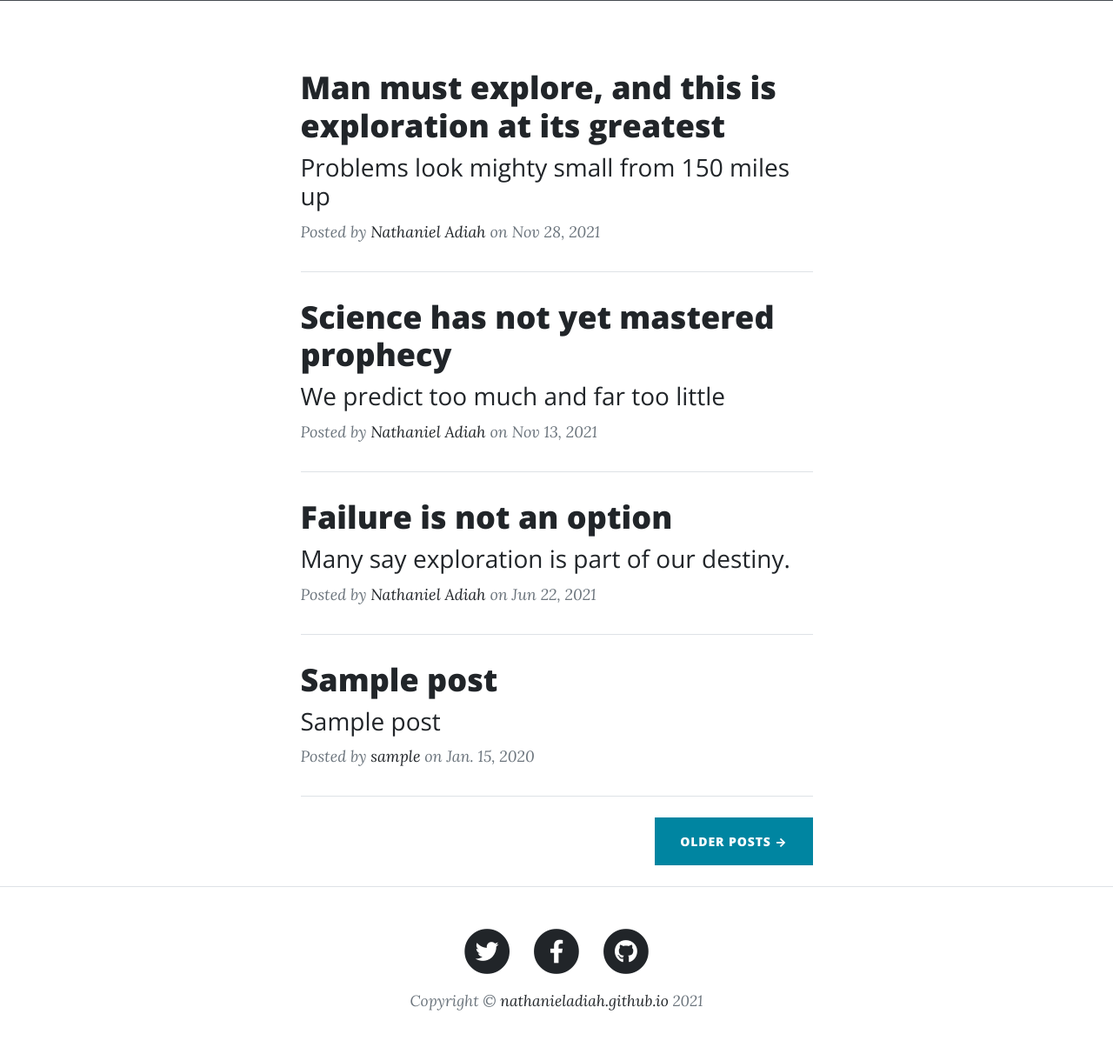
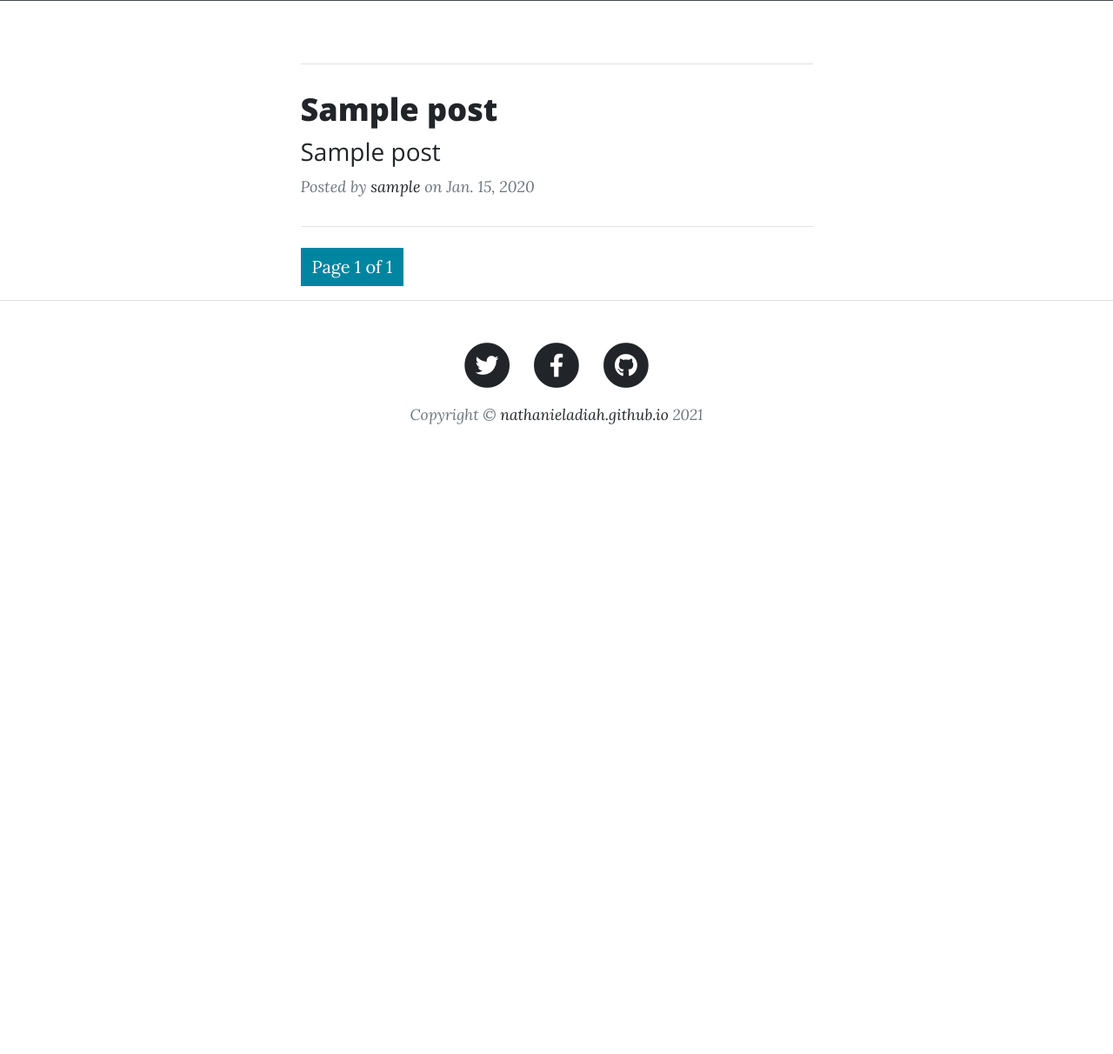
Before and after one commit to nathanieladiah/blogs, a Django app: page / in a window 1280 px wide. Shown: the part 531-1743 px from the top of the page at 87% size. After the commit the page ends 1019 px from the top, so only its background shows below. Run offline with Django 3.2, Linux system fonts and the light colour scheme; tables that the repository leaves empty hold one stand-in row (values such as "Sample post"); some libraries are stand-ins or nearby versions.

Commit message:
Add pagination to the index page

```diff
--- a/book_blog/templates/book_blog/index.html
+++ b/book_blog/templates/book_blog/index.html
@@ -13,7 +13,7 @@
 		<div class="row gx-4 gx-lg-5 justify-content-center">
 			<div class="col-md-10 col-lg-8 col-xl-7">
 				<!-- Post preview -->
-				<div class="post-preview">
+				<!-- <div class="post-preview">
 					<a href="#">
 						<h2 class="post-title">Man must explore, and this is exploration at its greatest</h2>
 						<h3 class="post-subtitle">Problems look mighty small from 150 miles up</h3>
@@ -23,12 +23,12 @@
 						<a href="#">Nathaniel Adiah</a>
 						on Nov 28, 2021
 					</p>
-				</div>
+				</div> -->
 				<!-- Divider -->
-				<hr class="my-4">
+				<!-- <hr class="my-4"> -->
 
 				<!-- Post preview -->
-				<div class="post-preview">
+				<!-- <div class="post-preview">
 					<a href="#">
 						<h2 class="post-title">Science has not yet mastered prophecy</h2>
 						<h3 class="post-subtitle">We predict too much and far too little</h3>
@@ -39,12 +39,12 @@
 						on Nov 13, 2021
 					</p>
 				</div>
-
+ -->
 				<!-- Divider -->
-				<hr class="my-4">
+				<!-- <hr class="my-4"> -->
 
 				<!-- Post preview -->
-				<div class="post-preview">
+				<!-- <div class="post-preview">
 					<a href="#">
 						<h2 class="post-title">Failure is not an option</h2>
 						<h3 class="post-subtitle">Many say exploration is part of our destiny.</h3>
@@ -54,9 +54,9 @@
 						<a href="#">Nathaniel Adiah</a>
 						on Jun 22, 2021
 					</p>
-				</div>
+				</div> -->
 
-				{% for post in posts %}
+				{% for post in page_obj %}
 					<!-- Divider -->
 					<hr class="my-4">
 					<!-- Post preview -->
@@ -77,7 +77,23 @@
 				{% endfor %}
 
 				<!-- Pager -->
-				<div class="d-flex justify-content-end mb-4"><a class="btn btn-primary text-uppercase" href="#">Older Posts →</a></div>
+				<!-- <div class="d-flex justify-content-end mb-4"><a class="btn btn-primary text-uppercase" href="#">Older Posts →</a></div> -->
+				<!-- Pagination -->
+				<nav aria-label="Page navigation" class="mt-3 sticky-top">
+					<ul class="pagination">
+						{% if page_obj.has_previous %}
+						<!-- <li class="page-item"><a class="page-link" href="?page=1">&laquo; Newest</a></li> -->
+						<li class="page-item"><a class="page-link" href="?page={{ page_obj.previous_page_number }}">Newer Posts</a></li>
+						{% endif %}
+						<li class="page-item active" aria-current="page">
+							<a class="page-link" href="#">Page {{ page_obj.number }} of {{ page_obj.paginator.num_pages }}</a>
+						</li>
+						{% if page_obj.has_next %}
+						<li class="page-item"><a class="page-link" href="?page={{ page_obj.next_page_number }}">Older Posts</a></li>
+						<!-- <li class="page-item"><a class="page-link" href="?page={{ page_obj.paginator.num_pages }}">Oldest &raquo;</a></li> -->
+						{% endif %}
+					</ul>
+				</nav>
 			</div>
 		</div>
 	</div>
--- a/book_blog/views.py
+++ b/book_blog/views.py
@@ -1,4 +1,5 @@
 from django.shortcuts import render
+from django.core.paginator import Paginator
 from django.contrib.auth.models import User
 
 from .models import Post
@@ -6,9 +7,13 @@ from .models import Post
 # Create your views here.
 def index(request):
 	posts = Post.objects.order_by('-date').all()
+	paginator = Paginator(posts, 5)
+
+	page_number = request.GET.get('page')
+	page_obj = paginator.get_page(page_number)
 
 	return render(request, "book_blog/index.html", {
-		'posts': posts
+		'page_obj': page_obj
 	})
 
 def post(request, post_id):
```
